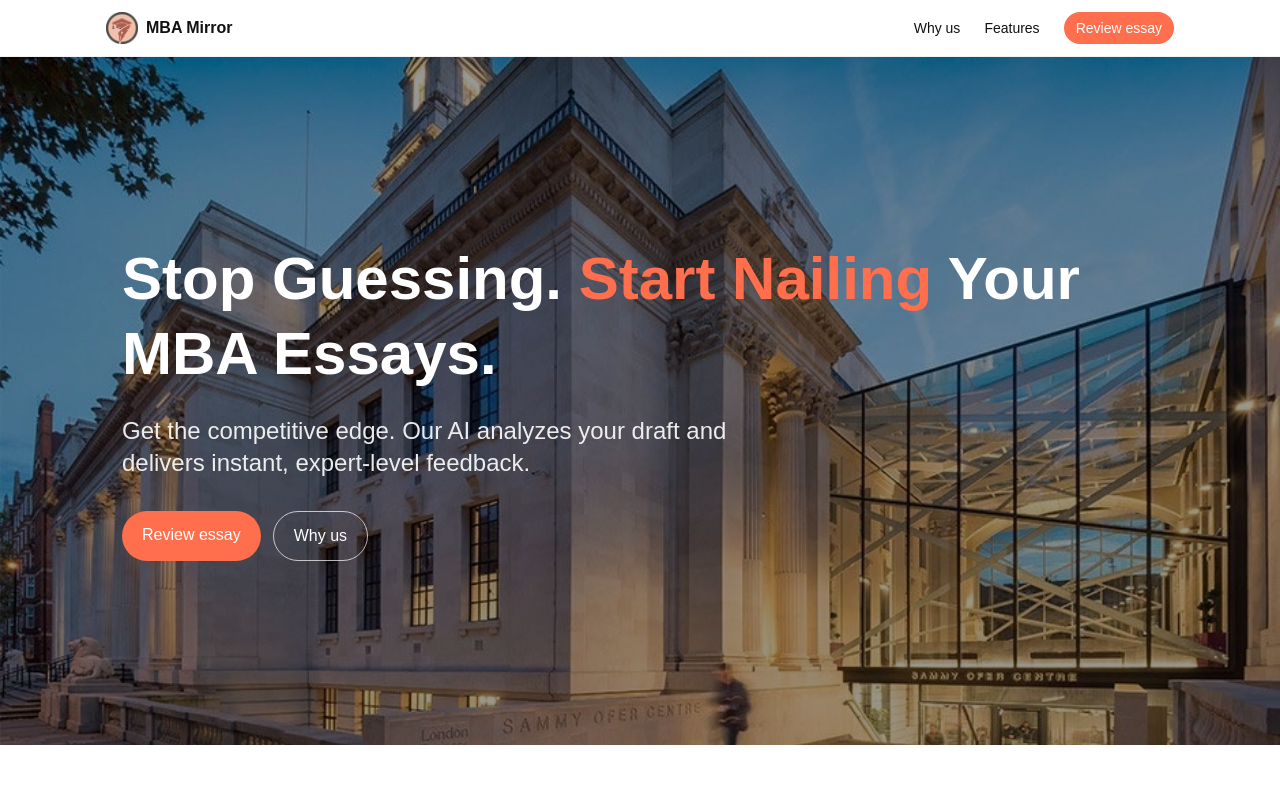
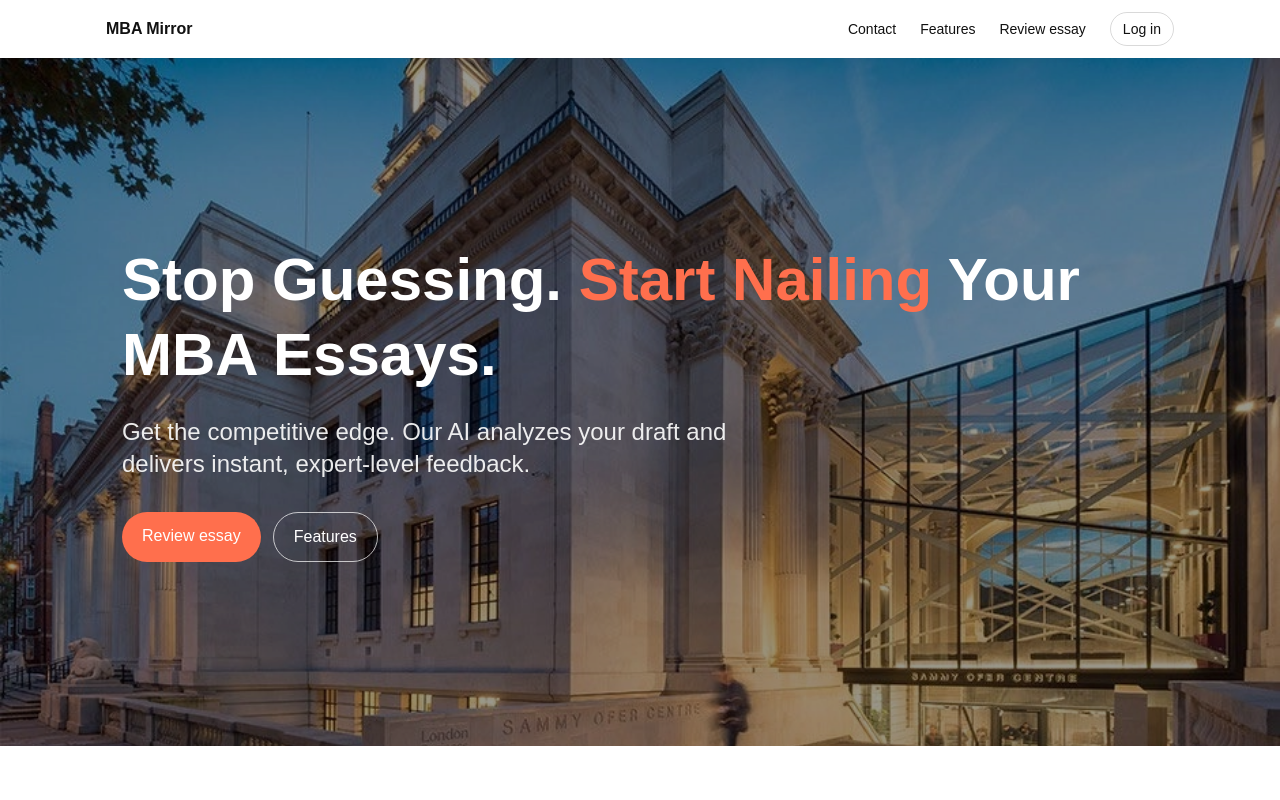
Before and after one commit to mayurdhavale10/mba, a Next.js app: page / in a window 1280 px wide. Shown: the top 800 px of the page. Built offline with nearby package versions, Linux system fonts and the light colour scheme.

Commit message:
changes in ui

```diff
--- a/src/app/page.tsx
+++ b/src/app/page.tsx
@@ -1,26 +1,12 @@
 // src/app/page.tsx
 import Image from "next/image";
-import Link from "next/link";
+import InPageNavbar from "@/components/marketing/InPageNavbar";
 import Product from "@/components/marketing/Product";
 
 export default function Home() {
   return (
     <div className="min-h-screen bg-[var(--paper,#ffffff)] text-[var(--ink,#111)]">
-      <header className="sticky top-0 z-50 backdrop-blur bg-white/70 border-b border-black/5">
-        <nav className="mx-auto max-w-[1100px] px-4 py-3 flex items-center justify-between">
-          <Link href="/" className="flex items-center gap-2">
-            <Image src="/hompage/mbalogo.webp" alt="MBA Mirror" width={32} height={32} />
-            <span className="font-semibold">MBA Mirror</span>
-          </Link>
-          <div className="hidden sm:flex items-center gap-6 text-sm">
-            <a href="#why-us" className="hover:opacity-80">Why us</a>
-            <a href="#features" className="hover:opacity-80">Features</a>
-            <a href="#product" className="px-3 py-1.5 rounded-full bg-[var(--salmon,#ff6f4d)] text-white hover:opacity-90">
-              Review essay
-            </a>
-          </div>
-        </nav>
-      </header>
+      <InPageNavbar />
 
       {/* HERO */}
       <section className="relative w-full h-[78vh] md:h-[86vh] overflow-hidden">
@@ -38,18 +24,18 @@ export default function Home() {
               <a href="#product" className="px-5 py-3 rounded-full bg-[var(--salmon,#ff6f4d)] text-white font-medium hover:opacity-90">
                 Review essay
               </a>
-              <a href="#why-us" className="px-5 py-3 rounded-full border border-white/70 text-white font-medium hover:bg-white/10">
-                Why us
+              <a href="#features" className="px-5 py-3 rounded-full border border-white/70 text-white font-medium hover:bg-white/10">
+                Features
               </a>
             </div>
           </div>
         </div>
       </section>
 
-      {/* Sections */}
-      <section id="why-us" className="mx-auto max-w-[1100px] px-6 md:px-8 py-20">
-        <h2 className="text-2xl font-semibold mb-4">Why us</h2>
-        <p className="text-sm text-black/70">Add your value props here.</p>
+      {/* Contact (placeholder) */}
+      <section id="contact" className="mx-auto max-w-[1100px] px-6 md:px-8 py-20">
+        <h2 className="text-2xl font-semibold mb-4">Contact us</h2>
+        <p className="text-sm text-black/70">Add your contact form here (posts to /api/contact).</p>
       </section>
 
       <section id="features" className="mx-auto max-w-[1100px] px-6 md:px-8 py-20">
@@ -62,7 +48,6 @@ export default function Home() {
         </ul>
       </section>
 
-      {/* Render the real product tool HERE (it already has id="product") */}
       <Product />
 
       <footer className="border-t border-black/5 py-8 text-center text-sm text-black/60">
--- a/src/components/marketing/InPageNavbar.tsx
+++ b/src/components/marketing/InPageNavbar.tsx
@@ -0,0 +1,73 @@
+// src/components/marketing/InPageNavbar.tsx
+"use client";
+
+import Link from "next/link";
+import { useEffect, useState } from "react";
+import { signIn } from "next-auth/react";
+
+const SECTIONS = [
+  { id: "contact", label: "Contact" },
+  { id: "features", label: "Features" },
+  { id: "product", label: "Review essay" },
+];
+
+export default function InPageNavbar() {
+  const [scrolled, setScrolled] = useState(false);
+  const [active, setActive] = useState<string>("");
+
+  useEffect(() => {
+    const onScroll = () => {
+      setScrolled(window.scrollY > 8);
+      let current = "";
+      for (const s of SECTIONS) {
+        const el = document.getElementById(s.id);
+        if (!el) continue;
+        const top = el.getBoundingClientRect().top;
+        if (top <= 90) current = s.id;
+      }
+      setActive(current);
+    };
+    onScroll();
+    window.addEventListener("scroll", onScroll, { passive: true });
+    return () => window.removeEventListener("scroll", onScroll);
+  }, []);
+
+  return (
+    <header
+      className={[
+        "sticky top-0 z-50 transition-colors",
+        scrolled
+          ? "backdrop-blur bg-white/60 border-b border-black/5"
+          : "bg-transparent", // colorless on top of hero
+      ].join(" ")}
+    >
+      <nav className="mx-auto max-w-[1100px] px-4 py-3 flex items-center justify-between">
+        <Link href="/" className="font-semibold">MBA Mirror</Link>
+
+        <div className="hidden sm:flex items-center gap-6 text-sm">
+          {SECTIONS.map((s) => (
+            <a
+              key={s.id}
+              href={`#${s.id}`}
+              className={[
+                "hover:opacity-80",
+                active === s.id ? "text-[var(--salmon,#ff6f4d)] font-medium" : "",
+              ].join(" ")}
+            >
+              {s.label}
+            </a>
+          ))}
+
+          {/* Auth: use next-auth/react signIn() instead of linking to /api/auth/signin */}
+          <button
+            type="button"
+            onClick={() => signIn("github")} // or signIn() to show provider page
+            className="px-3 py-1.5 rounded-full border border-black/15 hover:bg-black/5"
+          >
+            Log in
+          </button>
+        </div>
+      </nav>
+    </header>
+  );
+}
```
